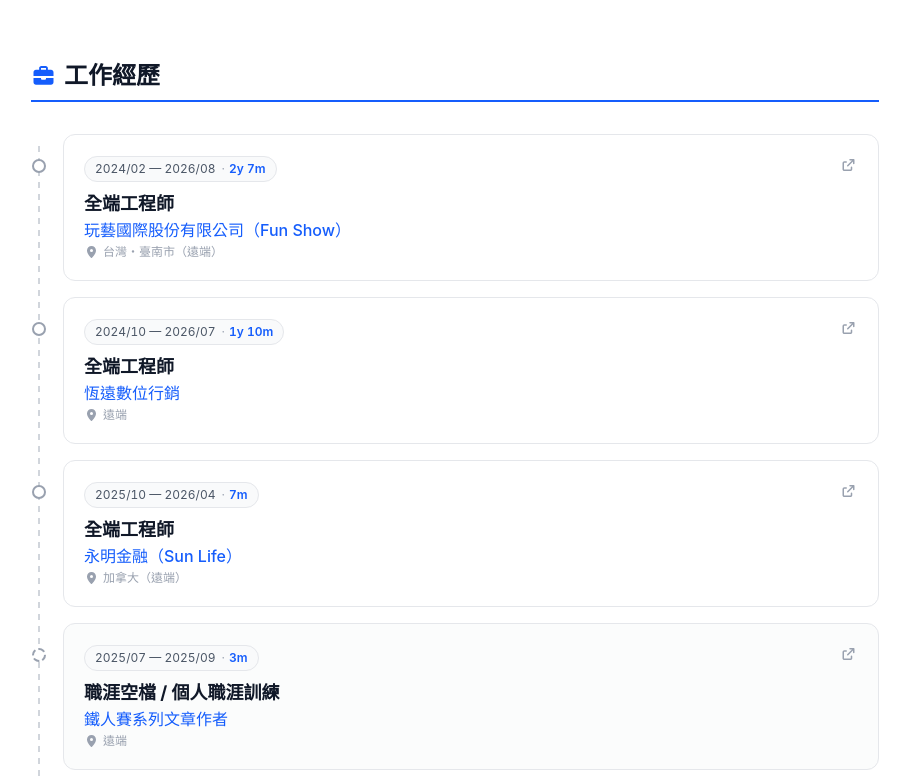
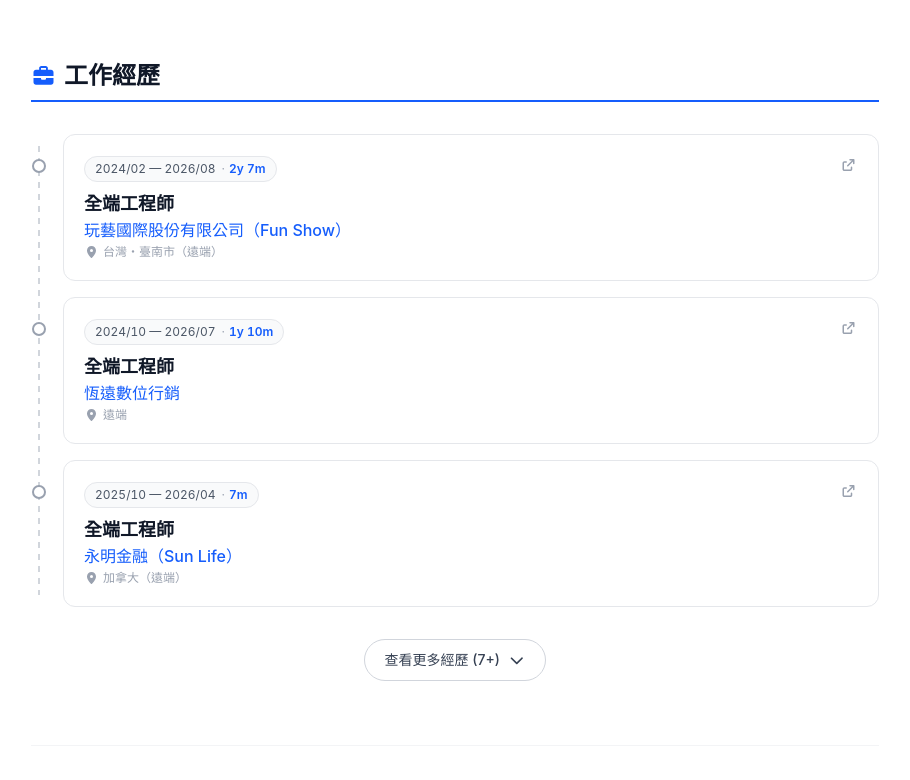
Before and after one commit to snowman12320/snowman12320.github.io, a Vue app: page / in a window 1280 px wide. Shown: the part 440-1220 px from the top of the page, without its empty margins (185-1095 px from the left). Built offline with nearby package versions, Linux system fonts and the light colour scheme.

Commit message:
feat: 更新履歷標題與描述，新增經歷顯示切換功能

```diff
--- a/index.html
+++ b/index.html
@@ -3,29 +3,29 @@
   <head>
     <meta charset="UTF-8" />
     <meta name="viewport" content="width=device-width, initial-scale=1.0" />
-    <title>陳威良 William — 軟體工程師｜前端工程師</title>
+    <title>陳威良 William — 軟體工程師｜全端工程師</title>
     <meta
       name="description"
-      content="陳威良 William 的個人履歷。擁有豐富的前端與全端開發經驗，曾參與企業級入口網站、即時直播平台與電商系統開發，服務橫跨台灣與加拿大的遠端團隊。"
+      content="陳威良 William 的個人履歷。擁有豐富的全端開發經驗，曾參與企業級入口網站、即時直播平台與電商系統開發，服務橫跨台灣與加拿大的遠端團隊。"
     />
     <meta
       name="keywords"
-      content="陳威良, William Chen, 軟體工程師, 前端工程師, Vue, React, TypeScript, Node.js, 履歷, portfolio"
+      content="陳威良, William Chen, 軟體工程師, 全端工程師, Vue, React, TypeScript, Node.js, 履歷, portfolio"
     />
     <meta name="author" content="陳威良 William Chen" />
     <meta property="og:type" content="website" />
     <meta property="og:url" content="https://snowman12320.github.io/" />
-    <meta property="og:title" content="陳威良 William — 軟體工程師｜前端工程師" />
+    <meta property="og:title" content="陳威良 William — 軟體工程師｜全端工程師" />
     <meta
       property="og:description"
-      content="擁有豐富的前端與全端開發經驗，曾參與企業級入口網站、即時直播平台與電商系統開發，服務橫跨台灣與加拿大的遠端團隊。"
+      content="擁有豐富的全端開發經驗，曾參與企業級入口網站、即時直播平台與電商系統開發，服務橫跨台灣與加拿大的遠端團隊。"
     />
     <meta property="og:locale" content="zh_TW" />
     <meta name="twitter:card" content="summary" />
-    <meta name="twitter:title" content="陳威良 William — 軟體工程師｜前端工程師" />
+    <meta name="twitter:title" content="陳威良 William — 軟體工程師｜全端工程師" />
     <meta
       name="twitter:description"
-      content="擁有豐富的前端與全端開發經驗，曾參與企業級入口網站、即時直播平台與電商系統開發，服務橫跨台灣與加拿大的遠端團隊。"
+      content="擁有豐富的全端開發經驗，曾參與企業級入口網站、即時直播平台與電商系統開發，服務橫跨台灣與加拿大的遠端團隊。"
     />
     <link
       rel="icon"
--- a/src/components/sections/TheExperience.vue
+++ b/src/components/sections/TheExperience.vue
@@ -1,14 +1,38 @@
 <script setup lang="ts">
+import { computed, ref } from 'vue'
 import type { PropType } from 'vue'
 import { experiences } from '../../data/experience'
 import ExperienceItem from '../ui/ExperienceItem.vue'
 
-defineProps({
+const { lang } = defineProps({
   lang: {
     type: String as PropType<'zh' | 'en'>,
     required: true,
   },
 })
+
+const isExpanded = ref(false)
+const PRESET_COUNT = 3
+
+const displayedExperiences = computed(() => {
+  if (isExpanded.value) return experiences
+  return experiences.slice(0, PRESET_COUNT)
+})
+
+const hasMoreExperiences = computed(() => experiences.length > PRESET_COUNT)
+
+const toggleLabel = computed(() => {
+  const remainingCount = experiences.length - PRESET_COUNT
+  if (lang === 'zh') {
+    return isExpanded.value ? '收起部分經歷' : `查看更多經歷 (${remainingCount}+)`
+  }
+
+  return isExpanded.value ? 'Collapse experience' : `Show more experience (${remainingCount}+)`
+})
+
+const toggleExpanded = () => {
+  isExpanded.value = !isExpanded.value
+}
 </script>
 
 <template>
@@ -20,7 +44,17 @@ defineProps({
     <div
       class="relative space-y-4 sm:pl-8 before:hidden sm:before:block before:absolute before:left-[7px] before:top-3 before:bottom-3 before:w-0.5 before:bg-[repeating-linear-gradient(to_bottom,theme(colors.gray.300)_0,theme(colors.gray.300)_6px,transparent_6px,transparent_12px)] dark:before:bg-[repeating-linear-gradient(to_bottom,theme(colors.gray.700)_0,theme(colors.gray.700)_6px,transparent_6px,transparent_12px)]"
     >
-      <ExperienceItem v-for="item in experiences" :key="item.id" :item="item" :lang="lang" />
+      <ExperienceItem v-for="item in displayedExperiences" :key="item.id" :item="item" :lang="lang" />
+    </div>
+
+    <div v-if="hasMoreExperiences" class="mt-8 flex justify-center">
+      <button
+        class="inline-flex items-center gap-2 rounded-full border border-gray-300 bg-white px-5 py-2.5 text-sm font-medium text-gray-700 transition-colors hover:border-blue-500 hover:text-blue-600 dark:border-gray-700 dark:bg-gray-900 dark:text-gray-300 dark:hover:border-blue-400 dark:hover:text-blue-400"
+        @click="toggleExpanded"
+      >
+        <span>{{ toggleLabel }}</span>
+        <FaIcon :icon="['fas', 'chevron-down']" class="text-sm transition-transform duration-300" :class="isExpanded ? 'rotate-180' : ''" />
+      </button>
     </div>
   </section>
 </template>
```
